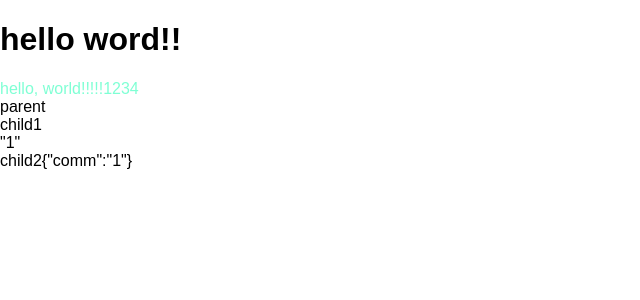
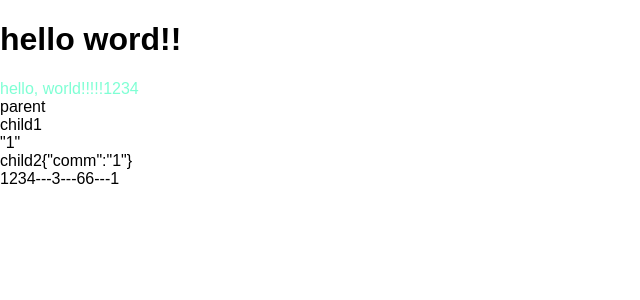
Before and after one commit to zhangqiang1003/react-learn, a React (Create React App) app: page / in a window 1280 px wide. Shown: the top 300 px of the page, without its empty margins (0-640 px from the left). Built offline with nearby package versions, Linux system fonts and the light colour scheme.

Commit message:
学习6:浅学组件的生命周期

```diff
--- a/src/App.js
+++ b/src/App.js
@@ -2,14 +2,26 @@ import React from 'react';
 import './App.css';
 import HelloWorld from './HelloWorld/HelloWorld'
 import Parent from './Parent/Parent'
+import CommponentLoop from './ComponentLoop/CommponentLoop'
 
 class App extends React.Component {
+  constructor() {
+    super();
+    this.state = {
+      aa: 1
+    }
+  }
+  clickFn() {
+    this.setState({aa: 2})
+  }
   render() {
     return (
       <div>
-        <h1>hello word!!</h1>
+        <h1 onClick={this.clickFn.bind(this)}>hello word!!</h1>
         <HelloWorld comm="1234"/>
         <Parent />
+        {/* 生命周期 */}
+        <CommponentLoop aa={this.state.aa} />
       </div>
     )
   }
--- /dev/null
+++ b/src/ComponentLoop/CommponentLoop.js
@@ -0,0 +1,37 @@
+import React, { Component } from 'react';
+import './CommponentLoop.css'
+
+class CommponentLoop extends Component {
+  constructor() {
+    super();
+    this.state = {
+      a: 1,
+      b: 2
+    }
+  }
+  componentWillMount() {
+    this.setState({a: 3, b: 5})
+  }
+  componentDidMount() {
+    this.setState({a: 3, b: 66})
+  }
+  render() {
+    return (
+      <div className="CommponentLoop">1234---{this.state.a}---{this.state.b}---{this.props.aa}</div>
+    )
+  }
+  componentWillReceiveProps() {
+    console.log(21)
+  }
+  // shouldComponentUpdate() {
+  //   console.log(24)
+  // }
+  componentWillUpdate() {
+    console.log(27)
+  }
+  componentDidUpdate() {
+    console.log(30)
+  }
+}
+
+export default CommponentLoop;
```
Also changed, not shown: src/ComponentLoop/CommponentLoop.css (added).
